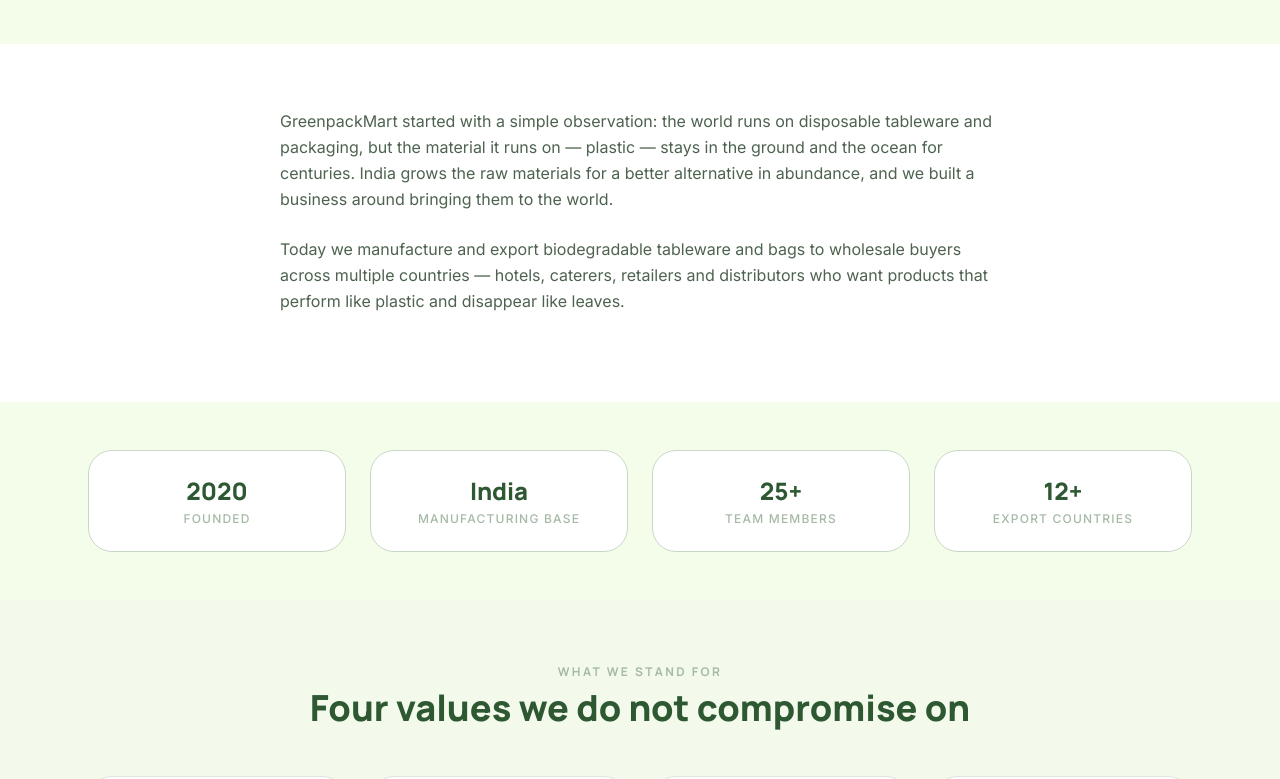
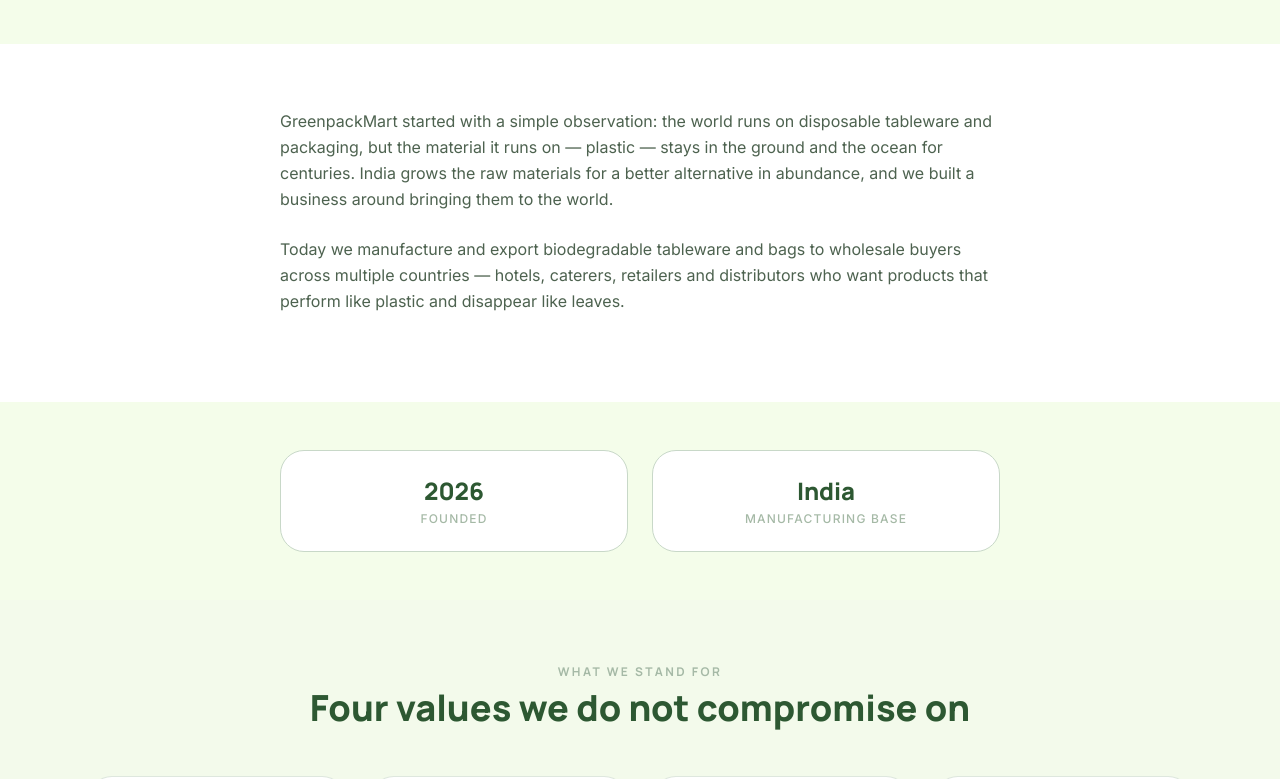
Before and after one commit to greenpackmart-web/website, a React (Vite) app: page /website/about in a window 1280 px wide. Shown: the part 373-1152 px from the top of the page. Built offline with nearby package versions, Linux system fonts and the light colour scheme.

Commit message:
update about page facts

```diff
--- a/src/data/about.js
+++ b/src/data/about.js
@@ -4,10 +4,8 @@
     'Today we manufacture and export biodegradable tableware and bags to wholesale buyers across multiple countries — hotels, caterers, retailers and distributors who want products that perform like plastic and disappear like leaves.',
   ],
   facts: [
-    { value: '2020', label: 'Founded' },
+    { value: '2026', label: 'Founded' },
     { value: 'India', label: 'Manufacturing base' },
-    { value: '25+', label: 'Team members' },
-    { value: '12+', label: 'Export countries' },
   ],
   values: [
     {
--- a/src/pages/AboutPage.jsx
+++ b/src/pages/AboutPage.jsx
@@ -23,7 +23,7 @@
       </section>
 
       <section className="bg-cream">
-        <div className="mx-auto grid max-w-6xl grid-cols-2 gap-6 px-4 py-12 sm:px-6 lg:grid-cols-4">
+        <div className="mx-auto grid max-w-3xl grid-cols-2 gap-6 px-4 py-12 sm:px-6">
           {about.facts.map((fact) => (
             <div
               key={fact.label}
```
